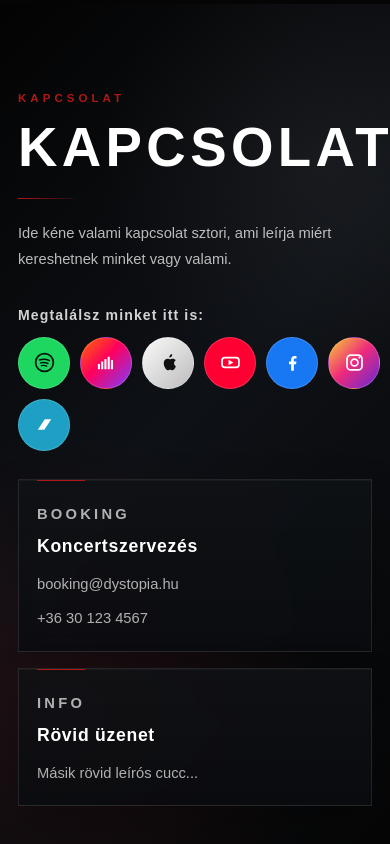
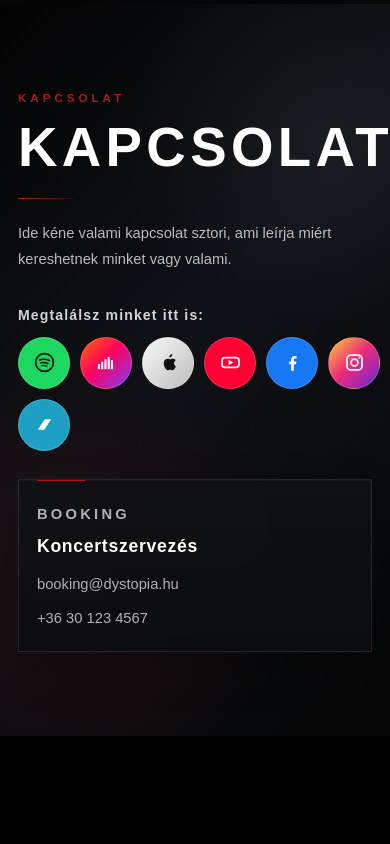
Before and after one commit to leventeblanar/dystopia-merch, a React (Vite) app: page / in a window 390 px wide. Shown: the part 3716-4560 px from the top of the page. After the commit the page ends 4452 px from the top, so only its background shows below. Built offline with nearby package versions, Linux system fonts and the light colour scheme.

Commit message:
kapcsolat

```diff
--- a/src/App.css
+++ b/src/App.css
@@ -374,8 +374,13 @@
 
   width: min(720px, 90%);
 
-  margin: auto 0 auto 8vw;
-  padding: 148px 0 120px;
+  margin:
+  auto
+  0
+  clamp(70px, 9vh, 120px)
+  8vw;
+
+  padding: 0;
 
   animation: heroReveal 1.3s ease 200ms both;
 }
@@ -1264,11 +1269,6 @@
   letter-spacing: 0.32em;
 }
 
-.contact-card--wide {
-  grid-column: auto;
-  min-height: 180px;
-}
-
 @media (max-width: 720px) {
   .music-section {
     scroll-margin-top: 88px;
@@ -1452,10 +1452,6 @@
   .contact-card::after {
     left: 18px;
     width: 48px;
-  }
-
-  .contact-card--wide {
-    grid-column: auto;
   }
 
   .contact-card-label {
--- a/src/App.jsx
+++ b/src/App.jsx
@@ -553,17 +553,10 @@ function App() {
             <div className="contact-grid">
               <article className="contact-card">
                 <p className="contact-card-label">Booking</p>
+
                 <h3>Koncertszervezés</h3>
                 <p>booking@dystopia.hu</p>
                 <p>+36 30 123 4567</p>
-              </article>
-
-              <article className="contact-card contact-card--wide">
-                <p className="contact-card-label">Info</p>
-                <h3>Rövid üzenet</h3>
-                <p>
-                  Másik rövid leírós cucc...
-                </p>
               </article>
             </div>
           </div>
```
Also changed, not shown: 1 other file (tests, documents, lock files or other folders).
